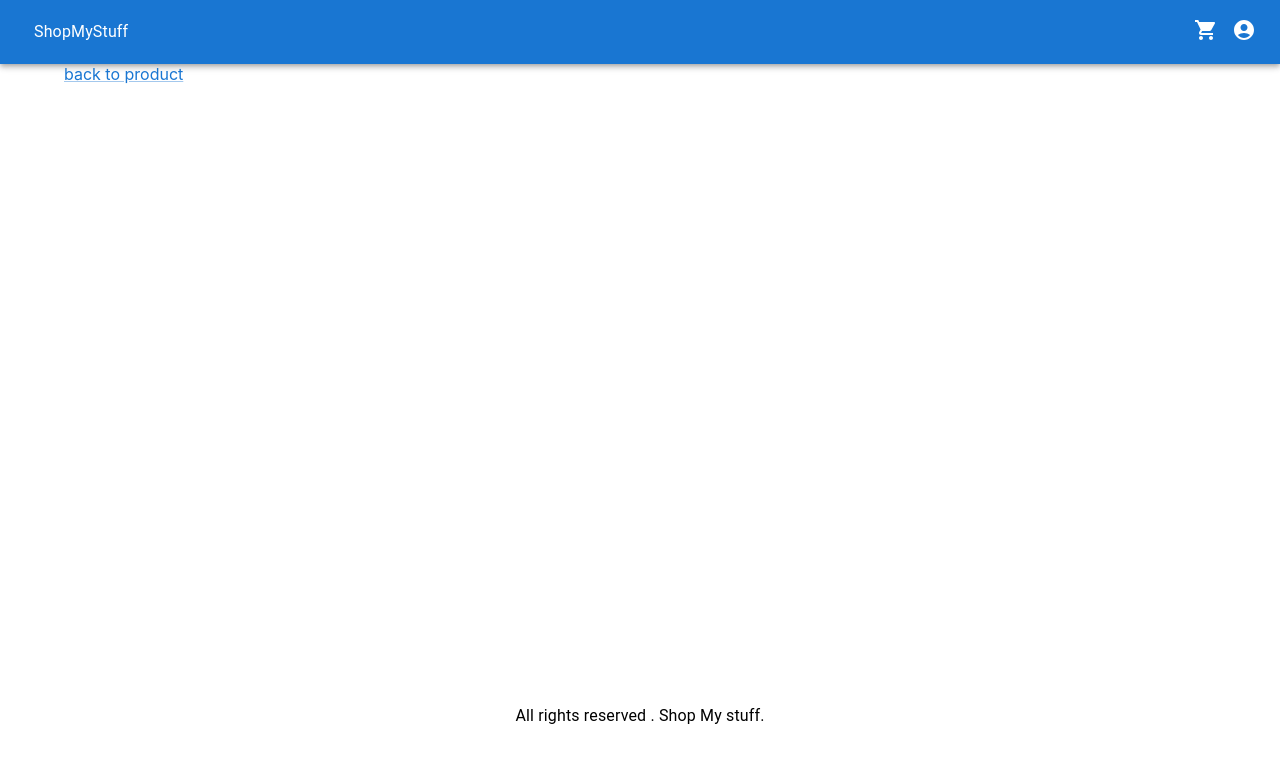
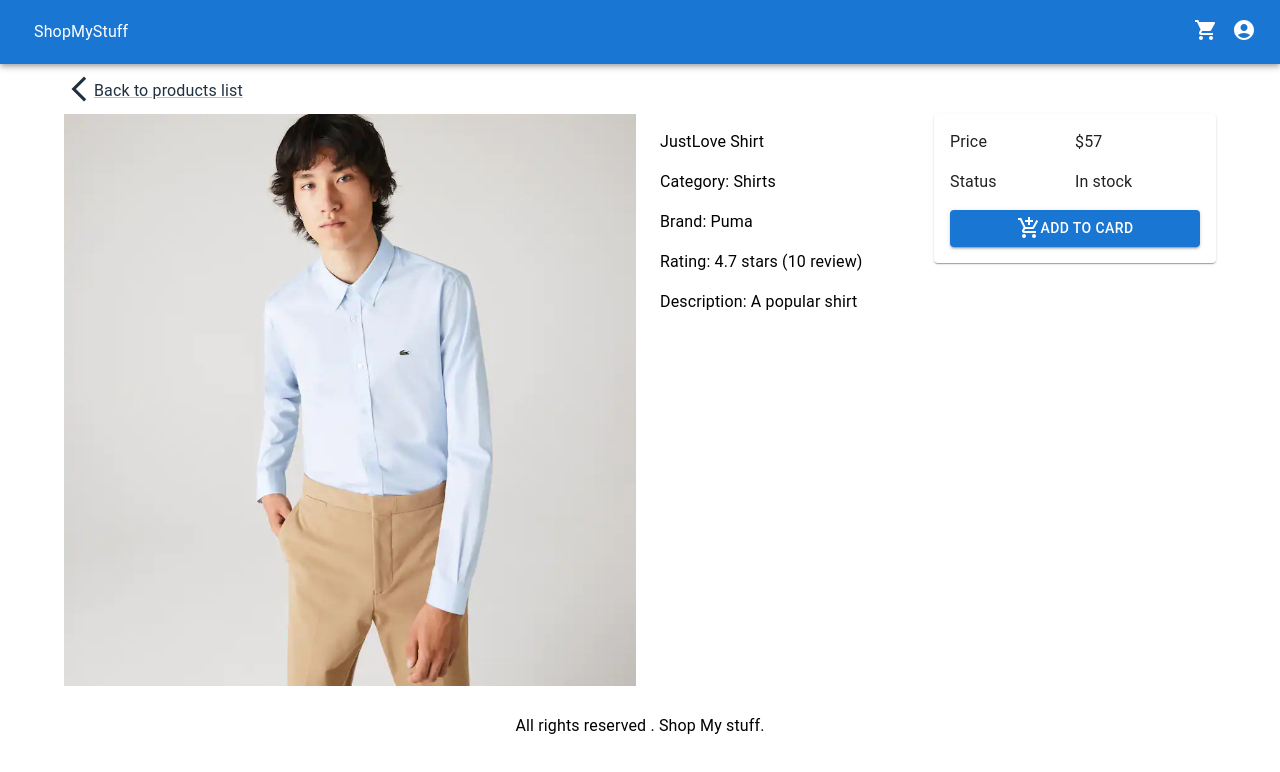
Before and after one commit to Akramobt/ShopMyStuffs, a Next.js app: page /product/JustLove-Shirt in a window 1280 px wide. Shown: the top 772 px of the page. Built offline with nearby package versions, Linux system fonts and the light colour scheme.

Commit message:
Finishing product page

```diff
--- a/components/Layout.js
+++ b/components/Layout.js
@@ -7,13 +7,15 @@ import ShoppingCartIcon from '@mui/icons-material/ShoppingCart';
 
 import Link from 'next/link' ;
 
-export default function Layout({children}) {
+export default function Layout({title ,children}) {
   const classes = useStyles();
 
   return (
     <div>
       <Head>
-        <title> Shop My Stuff</title>
+
+        <title>{title?`${title}- Shop My Stuff`:'Shop My Stuff'} Shop My Stuff</title>
+
       </Head>
       <AppBar position = "static" className={classes.navbar}>
         <Toolbar>
--- a/pages/product/[slug].js
+++ b/pages/product/[slug].js
@@ -1,11 +1,18 @@
 import React from 'react';
 import NextLink from 'next/link';
-import { Link } from '@mui/material';
+import Image from 'next/image';
+import { Grid, Link, Typography,List,ListItem,Card, Button } from '@mui/material';
 import {useRouter} from 'next/router';
 import data from '../../utils/data';
 import Layout from '../../components/Layout';
+import { ClassNames } from '@emotion/react';
+import useStyles from '../../utils/Styles';
+import ArrowBackIosNewIcon from '@mui/icons-material/ArrowBackIosNew';
+import { Stack } from '@mui/system';
+import AddShoppingCartIcon from '@mui/icons-material/AddShoppingCart';
 
 export default function ProductScreen() {
+  const classes= useStyles();
  const router= useRouter();
  const{slug}= router.query;
  const product=data.product.find((a) => a.slug === slug);
@@ -15,11 +22,78 @@ export default function ProductScreen() {
  }
   return (
     <Layout title = {product.name}>
-      <div>
-        <NextLink>
-          <Link>back to product</Link>
-        </NextLink>
+      <div className={classes.section}>
+
+          <Link href='/' >
+            <Stack sx={{ flexDirection:'row' }}>
+            <ArrowBackIosNewIcon sx={{ fontSize: "30px" ,color:"#203040" }}/>
+            <Typography sx={{ mt:'5px',color:"#203040" }}>
+              Back to products list
+            </Typography>
+          </Stack>
+          </Link>
+
       </div>
+      <Grid container spacing={1}>
+        <Grid item xs={12}  md={6}>
+          <Image
+          src={product.image}
+          alt={product.name}
+          width={640}
+          height={640}
+          layout="responsive" />
+
+        </Grid>
+        <Grid item xs={12} md={3}>
+          <List>
+          <Typography><ListItem> {product.name} </ListItem></Typography>
+          <Typography><ListItem> Category: {product.categorry} </ListItem></Typography>
+          <Typography><ListItem> Brand: {product.brand} </ListItem></Typography>
+          <Typography>
+            <ListItem>
+              Rating: {product.rating} stars ({product.numReview} review)
+              </ListItem>
+            </Typography>
+            <ListItem>
+
+              <Typography>
+              Description:  {product.description}
+              </Typography>
+
+              </ListItem>
+
+          </List>
+        </Grid>
+        <Grid item md={3} sx={12}>
+          <Card>
+            <List>
+              <ListItem>
+                <Grid container>
+                  <Grid item xs={6}> <Typography> Price </Typography> </Grid>
+                  <Grid item xs={6} > <Typography> ${product.price} </Typography> </Grid>
+
+                </Grid>
+              </ListItem>
+              <ListItem>
+                <Grid container>
+                  <Grid item xs={6}> <Typography> Status </Typography> </Grid>
+                  <Grid item xs={6} > <Typography> {product.countInStock>0?'In stock':'Unavailable'} </Typography> </Grid>
+
+                </Grid>
+              </ListItem>
+              <ListItem>
+                <Button fullWidth variant='contained' color='primary'>
+                  <AddShoppingCartIcon/>
+                  Add to Card
+                </Button>
+              </ListItem>
+            </List>
+
+          </Card>
+
+        </Grid>
+
+      </Grid>
     </Layout>
 
   );
--- a/utils/Styles.js
+++ b/utils/Styles.js
@@ -27,6 +27,10 @@ const useStyles = makeStyles((theme) =>({
          textAlign: 'center',
 
     },
+    section: {
+        marginTop: '10px',
+        marginBottom: '10px',
+   }
 
 }));
 export default useStyles;
```
